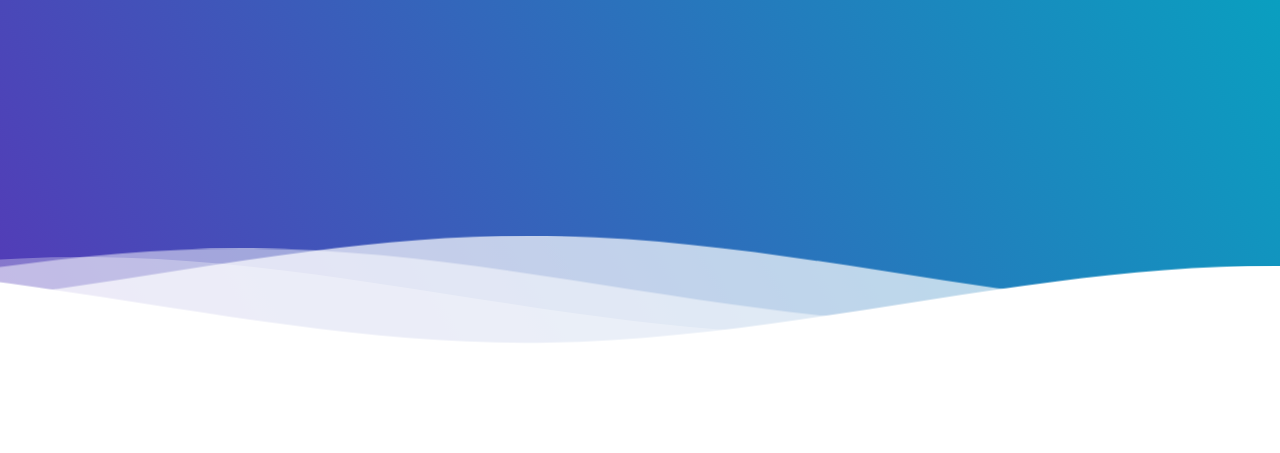
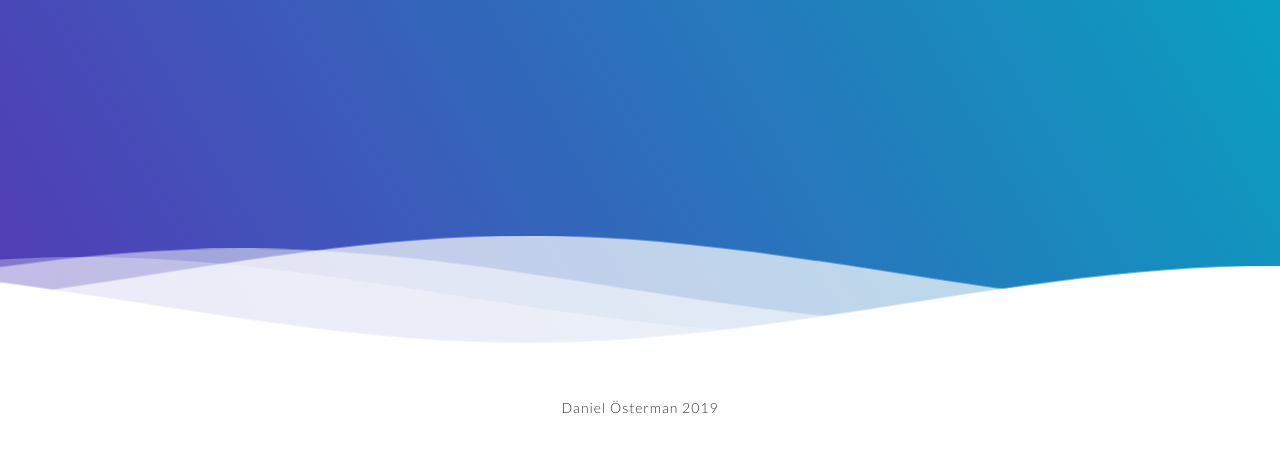
Before and after one commit to timpish/css-swell, a plain HTML site: page index.html in a window 1280 px wide. Shown: the part 333-786 px from the top of the page. Drawn offline with Linux system fonts and the light colour scheme.

Commit message:
Add files via upload

```diff
--- a/index.html
+++ b/index.html
@@ -5,27 +5,21 @@
 </head>
 <body>
 <!--Header starts-->
+<!--Header box before waves-->
 <div class="header">
-
-<!--Content before waves-->
   <div class="inner-header flex">
-<!--Just the logo.. Don't mind this-->
     <svg version="1.1" class="logo" baseProfile="tiny" id="Layer_1" xmlns="http://www.w3.org/2000/svg"
       xmlns:xlink="http://www.w3.org/1999/xlink" x="0px" y="0px" viewBox="0 0 500 500" xml:space="preserve">
       <path fill="#FFFFFF" stroke="#000000" stroke-width="10" stroke-miterlimit="10" d="M57,283" />
       <g>
-<path fill="#fff"
-d="M250.4,0.8C112.7,0.8,1,112.4,1,250.2c0,137.7,111.7,249.4,249.4,249.4c137.7,0,249.4-111.7,249.4-249.4
-C499.8,112.4,388.1,0.8,250.4,0.8z M383.8,326.3c-62,0-101.4-14.1-117.6-46.3c-17.1-34.1-2.3-75.4,13.2-104.1
-c-22.4,3-38.4,9.2-47.8,18.3c-11.2,10.9-13.6,26.7-16.3,45c-3.1,20.8-6.6,44.4-25.3,62.4c-19.8,19.1-51.6,26.9-100.2,24.6l1.8-39.7		c35.9,1.6,59.7-2.9,70.8-13.6c8.9-8.6,11.1-22.9,13.5-39.6c6.3-42,14.8-99.4,141.4-99.4h41L333,166c-12.6,16-45.4,68.2-31.2,96.2	c9.2,18.3,41.5,25.6,91.2,24.2l1.1,39.8C390.5,326.2,387.1,326.3,383.8,326.3z" />
+        <path fill="#fff"d="M250.4,0.8C112.7,0.8,1,112.4,1,250.2c0,137.7,111.7,249.4,249.4,249.4c137.7,0,249.4-111.7,249.4-249.4 C499.8,112.4,388.1,0.8,250.4,0.8z M383.8,326.3c-62,0-101.4-14.1-117.6-46.3c-17.1-34.1-2.3-75.4,13.2-104.1 c-22.4,3-38.4,9.2-47.8,18.3c-11.2,10.9-13.6,26.7-16.3,45c-3.1,20.8-6.6,44.4-25.3,62.4c-19.8,19.1-51.6,26.9-100.2,24.6l1.8-39.7		c35.9,1.6,59.7-2.9,70.8-13.6c8.9-8.6,11.1-22.9,13.5-39.6c6.3-42,14.8-99.4,141.4-99.4h41L333,166c-12.6,16-45.4,68.2-31.2,96.2	c9.2,18.3,41.5,25.6,91.2,24.2l1.1,39.8C390.5,326.2,387.1,326.3,383.8,326.3z" />
       </g>
     </svg>
     <h1>Simple CSS Waves</h1>
   </div>
-
+  <!--Header box ends-->
   <!--Waves-->
   <div>
-<!--Waves container-->
     <svg class="waves" xmlns="http://www.w3.org/2000/svg" xmlns:xlink="http://www.w3.org/1999/xlink"
       viewBox="0 24 150 28" preserveAspectRatio="none" shape-rendering="auto">
       <defs>
@@ -39,15 +33,15 @@ viewBox="0 24 150 28" preserveAspectRatio="none" shape-rendering="auto">
       </g>
     </svg>
   </div>
+</div>
 <!--Waves end-->
-
-</div>
 <!--Header ends-->
 
 <!--Content starts-->
 <div class="content flex">
+  <p>Daniel Österman 2019</p>
 </div>
-
+<!--Content Ends-->
 
 </body>
 </html>
```
Lines whose indentation alone changed are shown as unchanged.
